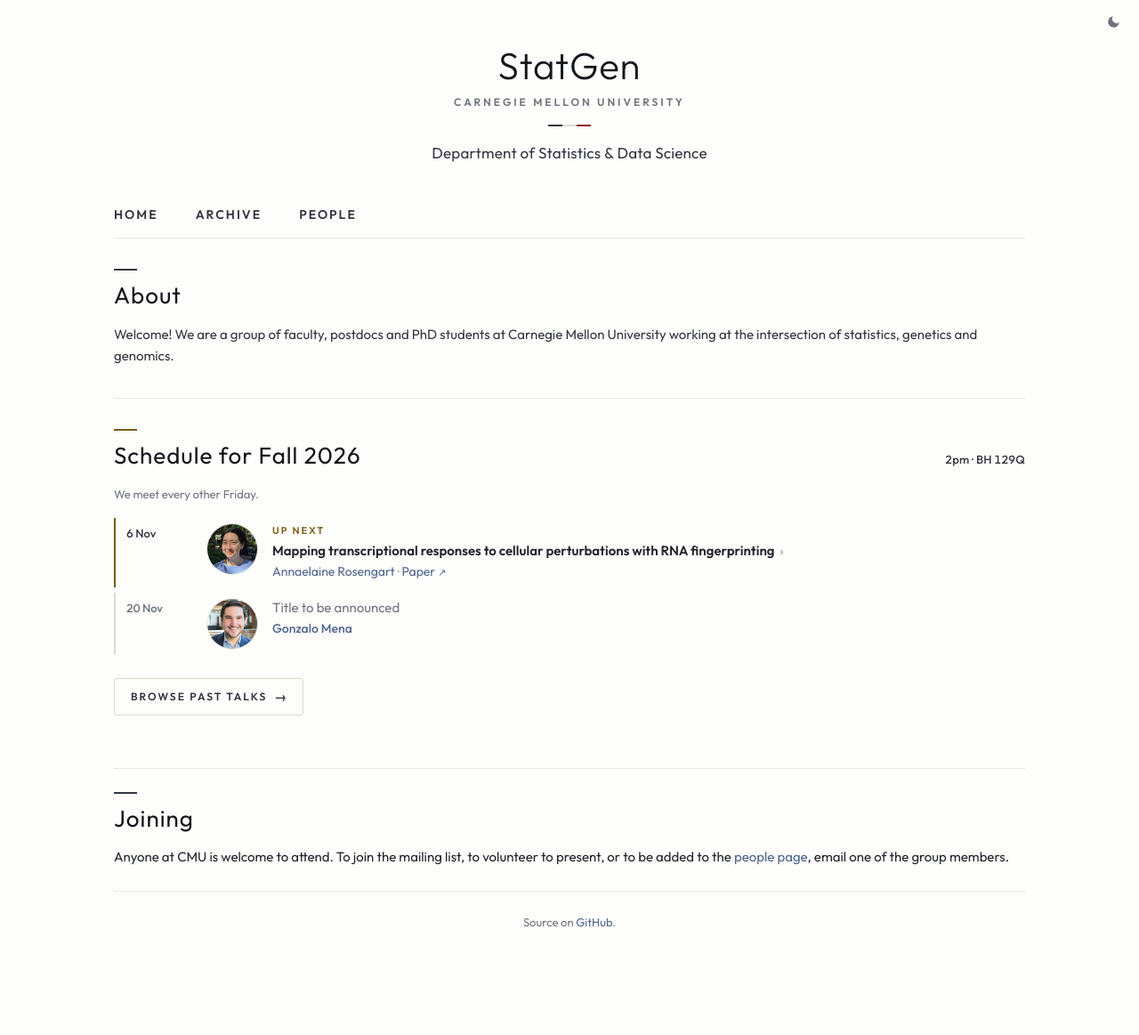
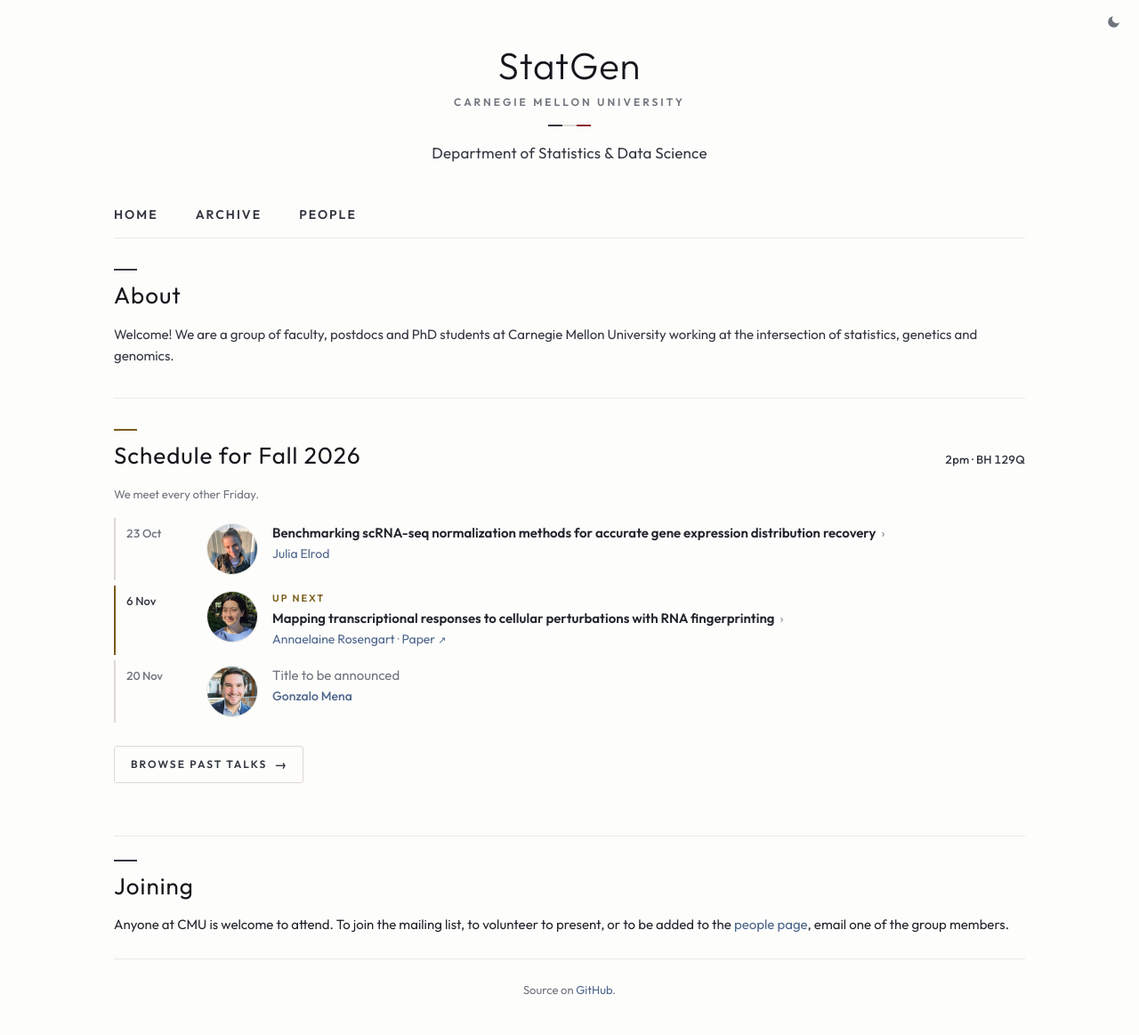
Before and after one commit to cmustatgen/cmustatgen.github.io, a Jekyll site: the page built from index.html, in a window 1280 px wide. Shown: the whole page at 89% size. Built offline with Jekyll 4.4.1, drawn with Linux system fonts in a browser that asks for light colours; before the commit the page ends 1087 px from its top, so only the background shows below that; part of the change alters nothing that is shown.

Commit message:
Add Julia Elrod talk, 23 Oct
Co-Authored-By: Claude Fable 5.1 <noreply@anthropic.com>

```diff
--- a/_data/talks/fall2026.yaml
+++ b/_data/talks/fall2026.yaml
@@ -16,6 +16,22 @@
 #     kind: no_meeting
 #     label: Fall Break
 
+- date: '2026-10-23'
+  speakers: [julia_elrod]
+  title: Benchmarking scRNA-seq normalization methods for accurate gene expression distribution recovery
+  abstract: >-
+    When choosing a sequencing method to quantify single-cell RNA expression, there is a tradeoff
+    between throughput -- the number of cells sequenced -- and resolution -- the number of reads
+    per cell. High-throughput technologies such as 10x Chromium are a popular choice because they
+    can provide a more complete picture of the cell population of interest and allow for the
+    detection of rare cell types. To overcome the lower resolution of these methods compared to
+    higher-depth technologies such as Smart-seq3, many single-cell normalization methods have been
+    introduced for the recovery of accurate gene expression distributions from 10x data. We have
+    benchmarked a selection of approaches on multiple datasets, evaluating their ability to recover
+    true expression distributions using total variation distance, squared Hellinger distance, and
+    Kullback-Leibler divergence. We show that bayNorm has the most accurate recovery of gene
+    expression distributions and recommend its use for single-cell normalization prior to
+    log-transformation.
 - date: '2026-11-06'
   speakers: [annaelaine_rosengart]
   title: Mapping transcriptional responses to cellular perturbations with RNA fingerprinting
```
